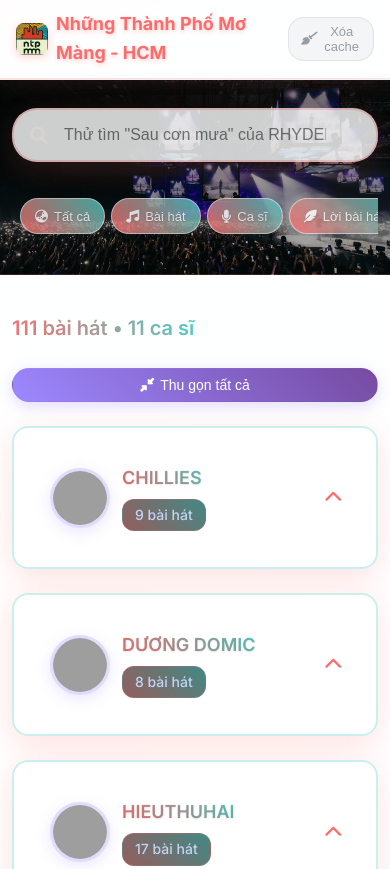
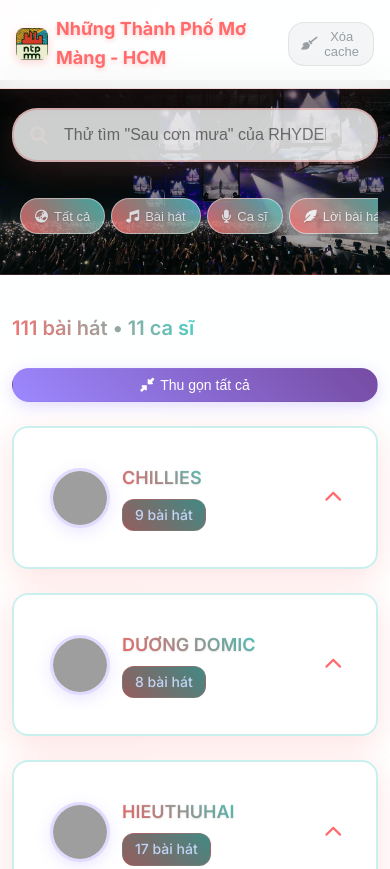
Before and after one commit to pvminh17/nhung-thanh-pho-mo-mang, a plain HTML site: page index.html in a window 390 px wide. Shown: the top 869 px of the page. Drawn offline with Linux system fonts and the light colour scheme; grey boxes are pictures that could not be loaded.

Commit message:
Update styles.css

```diff
--- a/styles.css
+++ b/styles.css
@@ -156,7 +156,7 @@ body::before {
     padding: 32px 0;
     background: linear-gradient(rgba(0, 0, 0, 0.5), rgba(0, 0, 0, 0.3)), url('image/background.jpg');
     background-size: cover;
-    background-position: center;
+    background-position: left;
     background-repeat: no-repeat;
     backdrop-filter: blur(5px);
     border-bottom: 1px solid rgba(255, 107, 107, 0.2);
@@ -949,7 +949,7 @@ body::before {
     }
 
     .header .container {
-        padding: 12px 16px; /* Reduce header padding on mobile */
+        padding: 27px 16px; /* Reduce header padding on mobile */
     }
 
     .search-section {
@@ -1061,7 +1061,7 @@ body::before {
     }
 
     .header .container {
-        padding: 10px 16px; /* Even more compact on very small screens */
+        padding: 15px 16px; /* Even more compact on very small screens */
     }
 
     .search-section {
```
